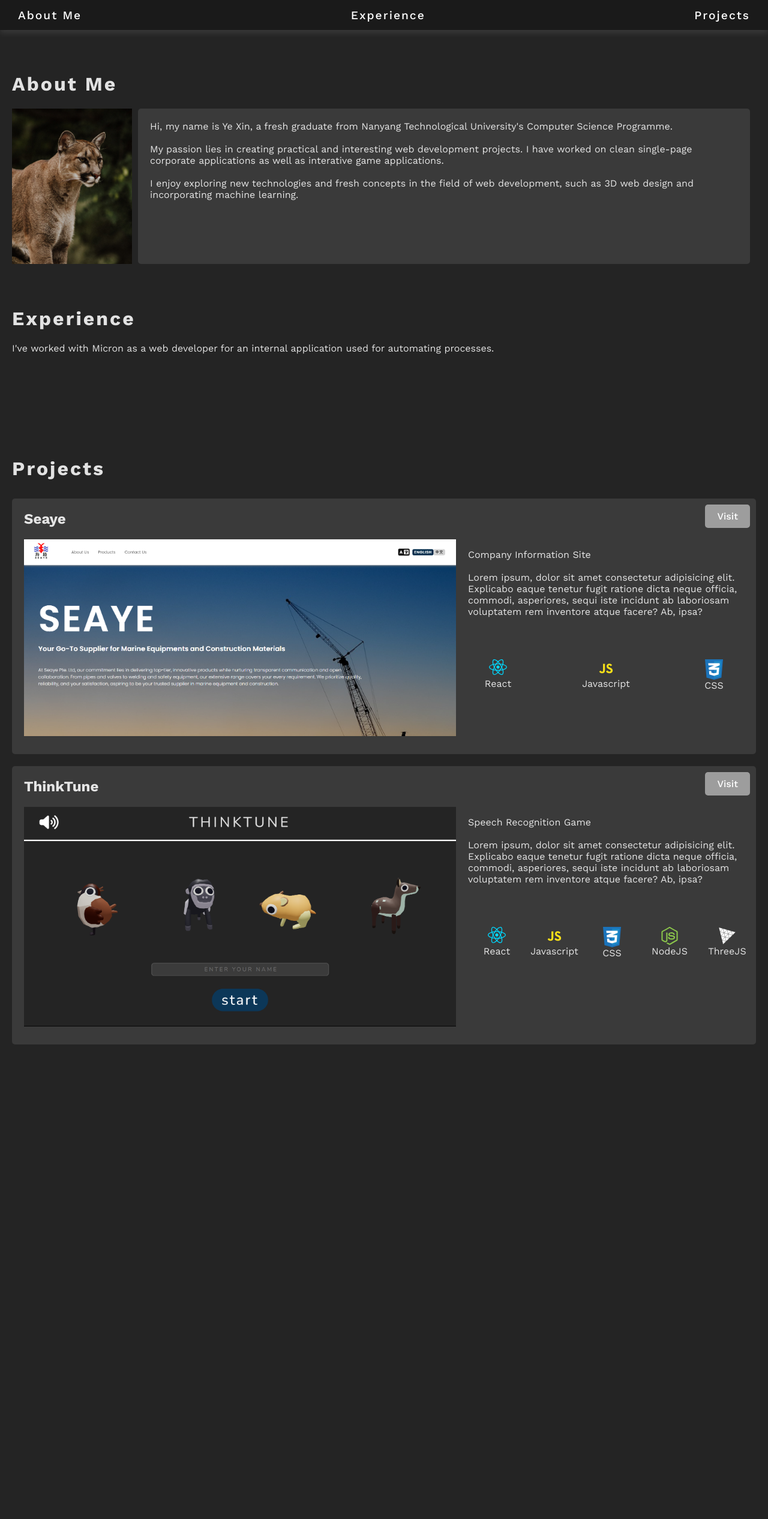
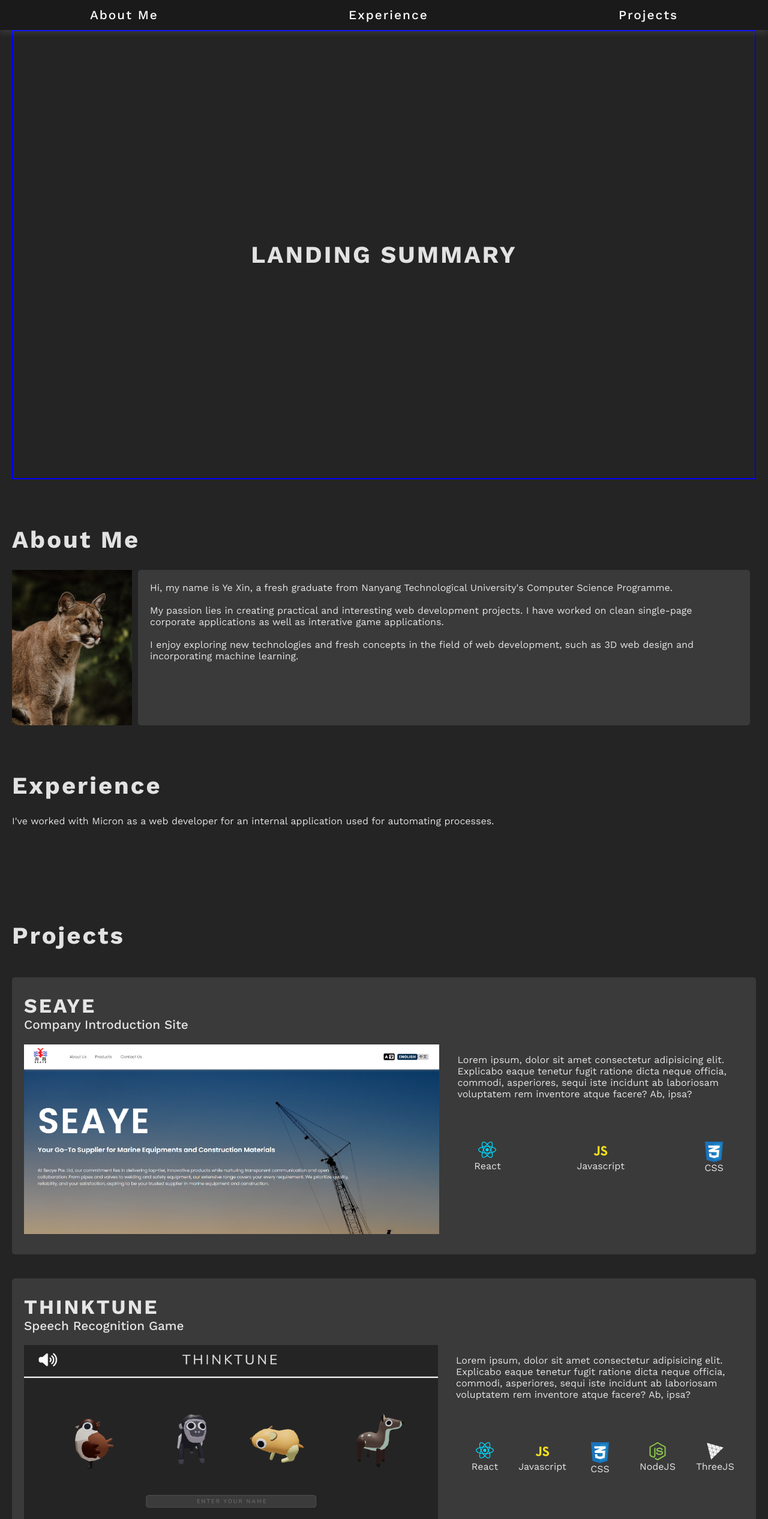
Before and after one commit to hungryx/hungryx.github.io, a React (Vite) app: page / in a window 1280 px wide. Shown: the top 2532 px of the page at 60% size. Before the commit the page ends 1751 px from the top, so only its background shows below. Built offline with nearby package versions, Linux system fonts and the light colour scheme.

Commit message:
Included landing page

```diff
--- a/src/App.css
+++ b/src/App.css
@@ -10,9 +10,18 @@
 }
 
 .section {
-  /* border: 2px solid red; */
   min-height: 200px;
   padding-top: 50px; /* to account for navbar height */
+}
+
+#Landing {
+  border: 2px solid blue;
+  height: calc(100vh - 55px);
+  /* width: 100vw;
+  margin: 0px -25px; */
+  display: flex;
+  align-items: center;
+  justify-content: center;
 }
 
 #about-content {
@@ -46,13 +55,18 @@
   border-radius: 5px;
   min-height: 300px;
   width: calc(100% - 40px); /* to account for padding */
-  margin: 10px 0px;
+  margin: 20px 0px;
   padding: 0px 20px 30px 20px;
   position: relative;
 }
 
 .projects-image {
   width: 100%;
+}
+
+.projects-image:hover {
+  box-shadow: 0px 0px 7px white;
+  scale: 101%;
 }
 
 .projects-link {
@@ -94,9 +108,9 @@
   .projects-info {
     display: flex;
   }
-  .projects-image {
-    width: 60%;
-    margin-right: 20px;
+  .projects-imagelink {
+    width: 58%;
+    margin-right: 30px;
   }
   .projects-desc {
     width: 40%;
--- a/src/App.jsx
+++ b/src/App.jsx
@@ -1,37 +1,20 @@
-import { useState, useEffect } from "react";
-import { BrowserRouter, Routes, Route } from "react-router-dom";
 import "./App.css";
 
+import Landing from "./components/Landing";
 import Navbar from "./components/Navbar";
 import About from "./components/About";
 import Experience from "./components/Experience";
-import TechStack from "./components/TechStack";
 import Projects from "./components/Projects";
-
-// function App() {
-//   return (
-//     <BrowserRouter>
-//       <Routes>
-//         <Route path="/" element={<Navbar />} />
-//         {/* <Hero />
-//         <About />
-//         <Experience />
-//         <TechStack />
-//         <Projects /> */}
-//       </Routes>
-//     </BrowserRouter>
-//   );
-// }
 
 function App() {
   return (
     <div>
       <Navbar />
       <div className="content">
+        <Landing />
         <About />
         <Experience />
         <Projects />
-        {/* <TechStack /> */}
       </div>
     </div>
   );
--- /dev/null
+++ b/src/components/Landing.jsx
@@ -0,0 +1,9 @@
+function Landing() {
+  return (
+    <div id="Landing">
+      <h1>LANDING SUMMARY</h1>
+    </div>
+  );
+}
+
+export default Landing;
--- a/src/components/Projects.jsx
+++ b/src/components/Projects.jsx
@@ -5,7 +5,7 @@ function Projects() {
     {
       name: "Seaye",
       image: "seaye.png",
-      description: "Company Information Site",
+      description: "Company Introduction Site",
       stack: ["React", "Javascript", "CSS"],
       link: "https://seayegroup.com/",
     },
@@ -14,7 +14,7 @@ function Projects() {
       image: "thinktune.png",
       description: "Speech Recognition Game",
       stack: ["React", "Javascript", "CSS", "NodeJS", "ThreeJS"],
-      link: "https://seayegroup.com/",
+      link: "https://www.youtube.com/watch?v=7-5NSuzGqw8&ab_channel=NTUCollegeofComputingandDataScience%28CCDS%29",
     },
   ];
   return (
@@ -23,24 +23,28 @@ function Projects() {
       <div id="projects-content">
         {projects.map((card) => (
           <div className="projects-card">
-            <a href={card.link} target="_blank" className="projects-link">
+            {/* <a href={card.link} target="_blank" className="projects-link">
               Visit
-            </a>
+            </a> */}
 
             <h2>{card.name}</h2>
+            <h3>{card.description}</h3>
 
             <div className="projects-info">
-              <img
-                src={`./src/assets/${card.image}`}
-                alt={card.image}
-                className="projects-image"
-              />
+              <a
+                href={card.link}
+                target="_blank"
+                className="projects-imagelink"
+              >
+                <img
+                  src={`./src/assets/${card.image}`}
+                  alt={card.image}
+                  className="projects-image"
+                />
+              </a>
 
               <div className="projects-desc">
                 <p>
-                  {card.description}
-                  <br />
-                  <br />
                   Lorem ipsum, dolor sit amet consectetur adipisicing elit.
                   Explicabo eaque tenetur fugit ratione dicta neque officia,
                   commodi, asperiores, sequi iste incidunt ab laboriosam
--- a/src/components/TechStack.jsx
+++ /dev/null
@@ -1,11 +0,0 @@
-import { useState, useEffect } from "react";
-
-function TechStack() {
-  return (
-    <div className="section" id="Tech Stack">
-      <h1>Tech Stack</h1>
-    </div>
-  );
-}
-
-export default TechStack;
--- a/src/index.css
+++ b/src/index.css
@@ -25,7 +25,7 @@ a {
   text-decoration: inherit;
 }
 a:hover {
-  color: #535bf2;
+  color: #155999;
 }
 
 body {
@@ -37,8 +37,19 @@ body {
 }
 
 h1 {
-  font-size: 2.5 em;
+  font-size: 2.5em;
   letter-spacing: 3px;
+}
+h2 {
+  font-size: 2.1em;
+  letter-spacing: 3px;
+  text-transform: uppercase;
+  margin-bottom: 0;
+}
+h3 {
+  font-size: 1.3em;
+  font-weight: 500;
+  margin-top: 0;
 }
 
 /* button {
@@ -76,5 +87,11 @@ nav {
 
 nav a {
   letter-spacing: 2px;
-  font-size: 1.2em;
+  font-size: 1.3em;
 }
+
+@media (min-width: 900px) {
+  nav {
+    padding: 0px 150px;
+  }
+}
```
